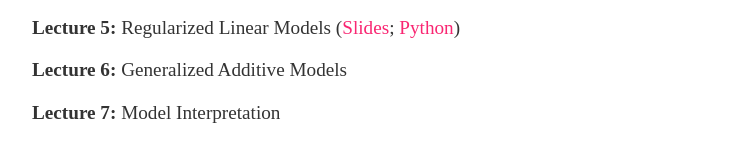
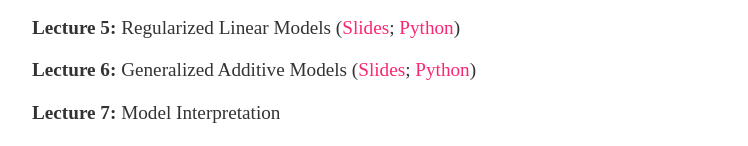
Before and after one commit to ajzhanghk/Stat3612, a plain HTML site: page index.html in a window 1280 px wide. Shown: the part 352-498 px from the top of the page, without its empty margins (160-908 px from the left). Drawn offline with Linux system fonts and the light colour scheme.

Commit message:
Update index.html

```diff
--- a/index.html
+++ b/index.html
@@ -22,7 +22,7 @@
 			<p><b>Lecture 3:</b> Generalized Linear Models (<a href="Lecture3_GLM.pdf">Slides</a>; <a href="Lecture3_Generalized_Linear_Models.ipynb">Python</a>)<br /></p>
 			<p><b>Lecture 4:</b> Feature Engineering (<a href="Lecture4_FeatureEngineering.pdf">Slides</a>; <a href="Lecture4_FeatureEngineering.ipynb">Python</a>) <br /></p>
 			<p><b>Lecture 5:</b> Regularized Linear Models (<a href="Lecture5_RegLM.pdf">Slides</a>; <a href="Lecture5_RegLM.ipynb">Python</a>) <br /></p>
-			<p><b>Lecture 6:</b> Generalized Additive Models<br /> </p>
+			<p><b>Lecture 6:</b> Generalized Additive Models (<a href="Lecture6_GAM.pdf">Slides</a>; <a href="Lecture6_GAM.ipynb">Python</a>) <br /></p>
 			<p><b>Lecture 7:</b> Model Interpretation<br /> </p>
 			<p><b>Lecture 8:</b> Tree-based Methods<br /> </p>
 			<p><b>Lecture 9:</b> SVM, AutoML (HyperOpt)<br /> </p>
```
